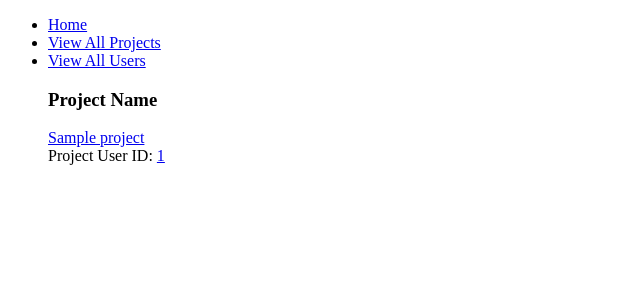
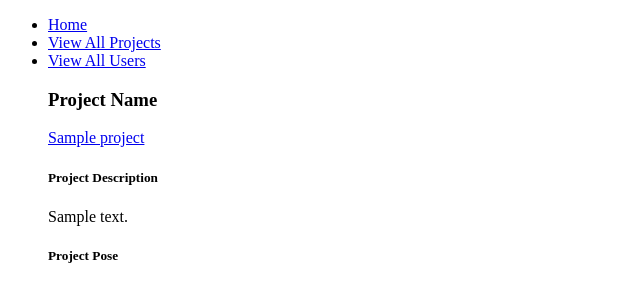
Before and after one commit to tmouton1/the_zen_hub_python, a Flask app: page /projects in a window 1280 px wide. Shown: the top 302 px of the page, without its empty margins (0-640 px from the left). Run offline with Flask 2, Linux system fonts and the light colour scheme; tables that the repository leaves empty hold one stand-in row (values such as "Sample post").

Commit message:
pose form on project page

```diff
--- a/crud.py
+++ b/crud.py
@@ -22,8 +22,8 @@ def get_user_by_email(email):
        return User.query.filter(User.email == email).first()
 
 
-def create_project(projectname, description):
-       project = Project(projectname=projectname, description=description)
+def create_project(user_id,projectname, description):
+       project = Project(user_id=user_id,projectname=projectname, description=description)
 
 
        return project
@@ -35,15 +35,17 @@ def get_projects():
 
 
 
-def get_project_by_id(new_project):
-       return Project.query.get(new_project)
+def get_project_by_id(project_id):
+       return Project.query.get(project_id)
 
 
-def create_pose(username,project,posename,advanced,description):
-      pose = Pose(username=username, project=project, posename=posename,advanced=advanced,description=description)
+def create_pose(user_id,project_id, posename):
+      pose = Pose(user_id=user_id,project_id=project_id,posename=posename)
 
-def get_poses():
-      return Pose.query.all()
+      return pose
+
+# def get_poses():
+#       return Pose.query.all()
 
 def get_pose_by_id(pose_id):
       return Pose.query.get(pose_id)
--- a/model.py
+++ b/model.py
@@ -30,6 +30,9 @@ class Project(db.Model):
     user_id = db.Column(db.Integer, db.ForeignKey("users.user_id"), unique=False, nullable=False)
     user = db.relationship("User", back_populates="project")
     pose = db.relationship("Pose", back_populates="project", lazy="dynamic")
+    pose_id = db.relationship("Pose", back_populates="project", lazy="dynamic")
+    posename = db.relationship("Pose", back_populates="project", lazy="dynamic")
+
     rating = db.relationship("Rating", back_populates="project", lazy="dynamic")
 
     def __repr__(self):
@@ -41,8 +44,6 @@ class Pose(db.Model):
 
     pose_id = db.Column(db.Integer, primary_key=True, autoincrement=True)
     posename = db.Column(db.String(255))
-    advanced = db.Column(db.Boolean, default = False)
-    description = db.Column(db.String(255), nullable=False)
     user_id = db.Column(db.Integer, db.ForeignKey("users.user_id"), nullable=False)
     user = db.relationship("User", back_populates="pose")
     project_id = db.Column(db.Integer, db.ForeignKey("projects.project_id"), nullable=False)
--- a/server.py
+++ b/server.py
@@ -1,8 +1,8 @@
 from flask import Flask
 from flask import Flask, render_template, url_for, request, flash, session,redirect
-from model import connect_to_db, db
+from model import connect_to_db, db, Pose
 import crud
-from forms import ProjectForm
+from forms import PoseForm
 
 from jinja2 import StrictUndefined
 
@@ -27,17 +27,8 @@ def all_projects():
 
     project = crud.get_projects()
 
+
     return render_template("projects.html", project=project)
-
-# ======================================================
-
-# @app.route("/projects/<project_id>")
-# def show_project(project_id):
-
-#     new_project = crud.get_project_by_id(project_id)
-
-
-    # return render_template("project_details.html", new_project=new_project)
 
 # ===============================
 
@@ -81,8 +72,6 @@ def register_user():
 
     return redirect("/")
 
-
-
 # =======================================================
 
 
@@ -105,31 +94,10 @@ def show_user(user_id):
 
 # ====================================================
 
-
 @app.route("/add_project", methods=['GET','POST'])
 def add_project():
+
     "add new project"
-
-    # projectname = False
-
-    # form = ProjectForm()
-    # if form.validate_on_submit():
-
-    #     projectname = False
-    #     description = False
-
-    #     projectname = form.projectname.data
-    #     description = form.description.data
-    #     form.projectname.data = ''
-    #     form.description.data = ''
-
-
-
-    #     return render_template('user_profile.html', projectname=projectname, description=description, form=form)
-
-
-
-
     logged_in_email = session.get("user_email")
     projectname = request.form.get("projectname")
     description = request.form.get("description")
@@ -140,56 +108,64 @@ def add_project():
     else:
         user = crud.get_user_by_email(logged_in_email)
 
-        new_project = crud.create_project(projectname,description)
+        new_project = crud.create_project(user.user_id,projectname,description)
 
         with app.app_context():
-
             db.session.add(new_project)
             db.session.commit()
 
-            flash(f"Thank you for adding project, {new_project}! Let's add some poses.")
+
+            flash(f"Thank you for adding {projectname}! Let's add some poses.")
 
             return redirect(f"/users/{user.user_id}")
 
 
     # ===========================================
 
-@app.route("/users/rating")
-def show_rating(score):
+@app.route("/add_pose", methods=['GET','POST'])
+def add_pose():
+    "add new pose"
 
-    rating = crud.get_rating(score)
-    with app.app_context():
-        db.session.append(rating)
-        db.session.commit()
+    pose_form = PoseForm()
 
-    return render_template("user_profile.html",score=score)
+    if pose_form.validate_on_submit():
+        posename = pose_form.posename.data
+        project_id = crud.get_project_by_id(project_id)
+
+        new_pose = Pose(posename, project_id)
+        with app.app_context():
+            db.session.add(new_pose)
+            db.session.commit()
+
+        return redirect(url_for("add_pose"))
+    else:
+        return render_template("project_details.html", pose_form=pose_form)
+
+
+
+
+@app.route("/projects/<project_id>")
+def show_project(project_id):
+
+    project = crud.get_project_by_id(project_id)
+    pose_form = PoseForm()
+
+
+
+    return render_template("/project_details.html",project=project, pose_form=pose_form)
+
+#
 
 # =================================================
-@app.route("/projects/<project_id>", methods=["POST"])
-def create_rating(project_id):
-    """Create a new rating for the project."""
 
-    logged_in_email = session.get("user_email")
-    rating_score = request.form.get("rating")
+# @app.route("/projects/<project_id>")
+# def show_pose(pose_id):
 
-    if logged_in_email is None:
-        flash("Please login to rate this project.")
-    elif not rating_score:
-        flash("Error: you didn't select a score for your rating.")
-    else:
-        user = crud.get_user_by_email(logged_in_email)
-        project = crud.get_project_by_id(project_id)
+#     pose = crud.get_pose_by_id(pose_id)
 
-        rating = crud.create_rating(user, project, int(rating_score))
+#     return render_template("/project_details.html",pose=pose)
 
-        with app.app_context():
 
-            db.session.add(rating)
-            db.session.commit()
-
-            flash(f"You rated this movie {rating_score} out of 5.")
-
-            return redirect(f"/projects/{project_id}")
 
 
 
--- a/templates/home.html
+++ b/templates/home.html
@@ -8,7 +8,7 @@
 </head>
 <body>
 {% extends 'base.html' %}
-{% block title %}Movie Ratings Home{% endblock %}
+{% block title %} Home{% endblock %}
 
 {% block body %}
     <h1>Welcome To The Zen Hub!</h1>
@@ -17,6 +17,10 @@
     <ul>
         <li><a href="/projects">View all projects</a></li>
         <li><a href="/users">View all users</a></li>
+
+
+
+
 
     </ul>
 
--- a/templates/projects.html
+++ b/templates/projects.html
@@ -33,8 +33,10 @@
     <body>
       <ul>
         <li><a href="/">Home</a></li>
-        <li><a href="/movies">View All Projects</a></li>
+        <li><a href="/projects">View All Projects</a></li>
       <li><a href="/users">View All Users</a></li>
+
+
   </ul>
 
     <ul style ="list-style-type:none">
@@ -43,12 +45,20 @@
 
     <h3>Project Name</h3>
 
-    <a href="/projects/{{ project.project_id }}">{{project.projectname}}</a> <br>
-    Project User ID: <a href="/projects/{{ project.user_id }}">{{project.user_id}}</a><br>
+    <a href="/projects/{{ project.project_id }}">{{project.projectname}}</a>
+    <h5>Project Description</h5>
+    {{project.description}}<br>
+    <a href="/projects/{{project.posename}}" >
+
+    </a>
+
+    <h5>Project Pose</h5>
 
 
+{% endfor %}
+
         <br>
-        {% endfor %}
+
 
 
 </li>
```
Also changed, not shown: forms.py (+3 -30 lines), templates/project_details.html (+18 -26 lines), templates/user_profile.html (+17 -6 lines), 1 other file.
